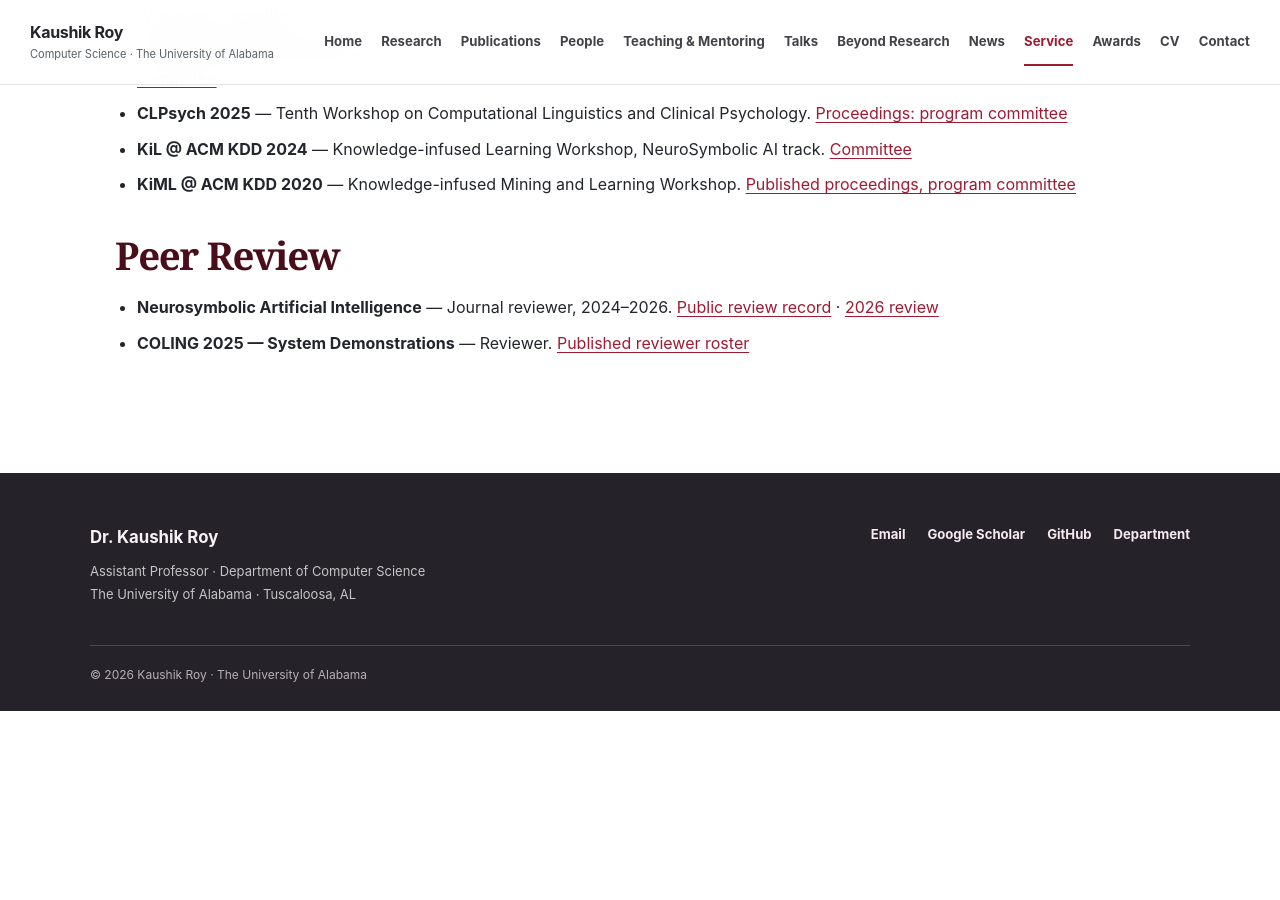
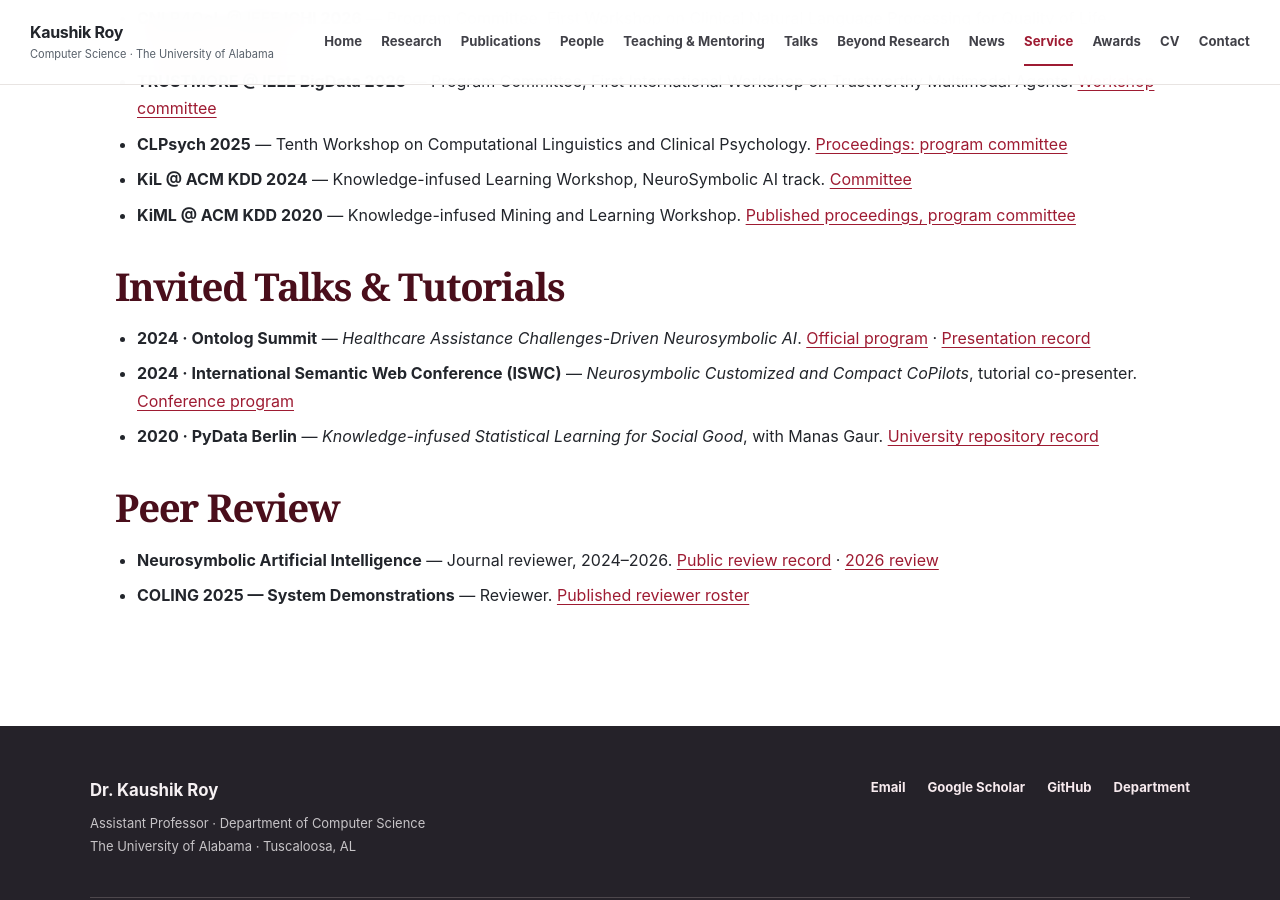
Before and after one commit to kauroy1994/home, a Jekyll site: the page built from _pages/service.md, in a window 1280 px wide and 900 px high, scrolled down 950 px. Built offline with Jekyll 4.4.1, drawn with Linux system fonts in a browser that asks for light colours; before the commit the page ends 1661 px from its top, so only the background shows below that; some of the changed text lies outside the part shown.

Commit message:
Add independently verifiable talks and tutorials to academic service

```diff
--- a/_pages/service.md
+++ b/_pages/service.md
@@ -3,7 +3,7 @@ layout: faculty
 title: Academic Service
 permalink: /service/
 eyebrow: ACADEMIC SERVICE
-lede: "Editorial appointments, event organization, and program committees."
+lede: "Journal editorships, event organization, program committees, peer review, and invited presentations."
 ---
 
 ## Journal Editorships
@@ -26,6 +26,12 @@ lede: "Editorial appointments, event organization, and program committees."
 - **KiL @ ACM KDD 2024** — Knowledge-infused Learning Workshop, NeuroSymbolic AI track. [Committee](https://kil-workshop.github.io/committee.html)
 - **KiML @ ACM KDD 2020** — Knowledge-infused Mining and Learning Workshop. [Published proceedings, program committee](https://ceur-ws.org/Vol-2657/xproceedings.pdf)
 
+## Invited Talks & Tutorials
+
+- **2024 · Ontolog Summit** — *Healthcare Assistance Challenges-Driven Neurosymbolic AI*. [Official program](https://ontologforum.com/index.php/ConferenceCall_2024_04_24) · [Presentation record](https://scholarcommons.sc.edu/aii_fac_pub/607/)
+- **2024 · International Semantic Web Conference (ISWC)** — *Neurosymbolic Customized and Compact CoPilots*, tutorial co-presenter. [Conference program](https://iswc.umbc.edu/program/accepted-tutorials/)
+- **2020 · PyData Berlin** — *Knowledge-infused Statistical Learning for Social Good*, with Manas Gaur. [University repository record](https://scholarcommons.sc.edu/aii_fac_pub/588/)
+
 ## Peer Review
 
 - **Neurosymbolic Artificial Intelligence** — Journal reviewer, 2024–2026. [Public review record](https://www.neurosymbolic-ai-journal.com/paper/algorithmic-ersatz-vsa-macroscopic-simulation-vector-symbolic-architecture-0) · [2026 review](https://www.neurosymbolic-ai-journal.com/paper/algorithmic-ersatz-vsa-towards-macroscopic-simulation-vector-symbolic-architecture)
```
